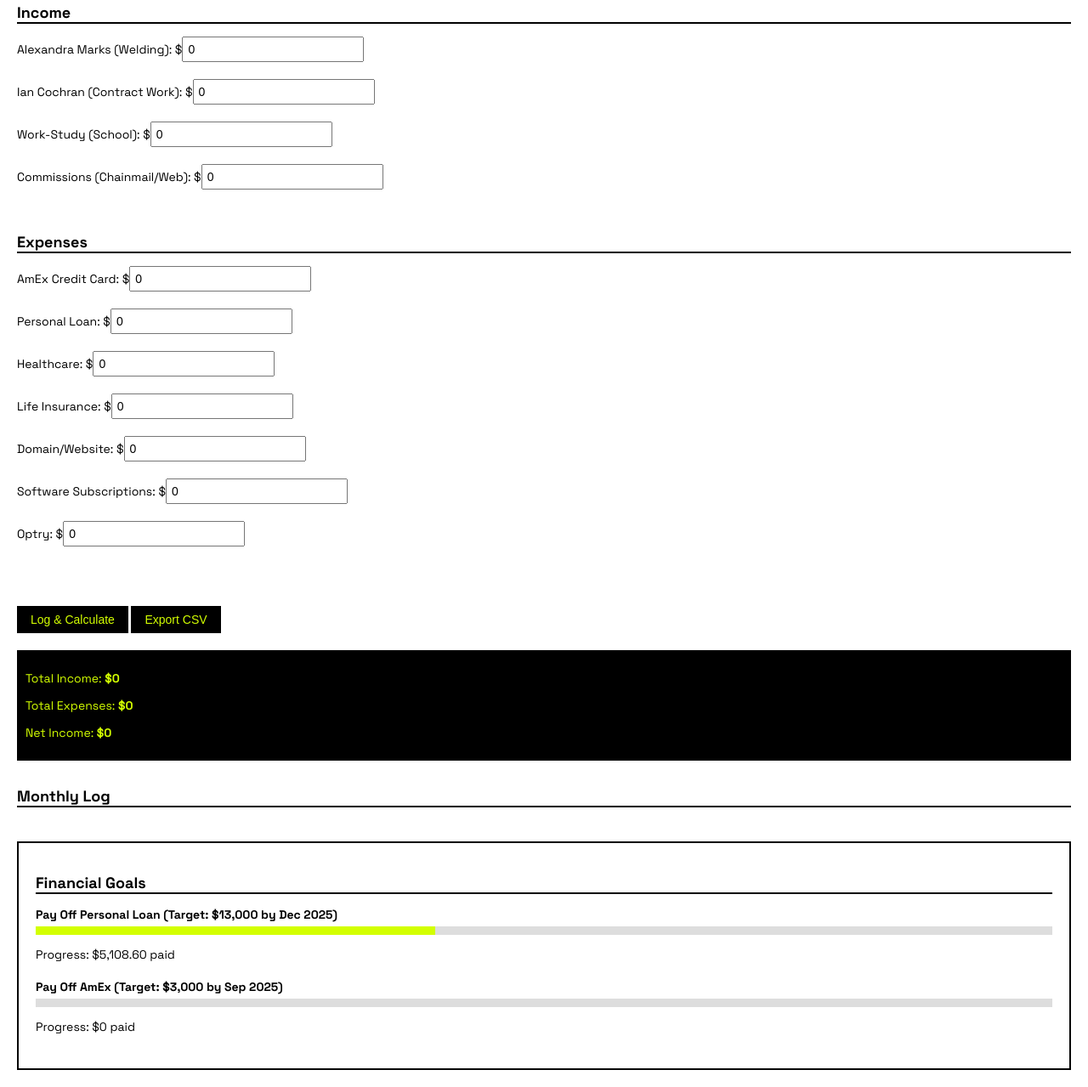
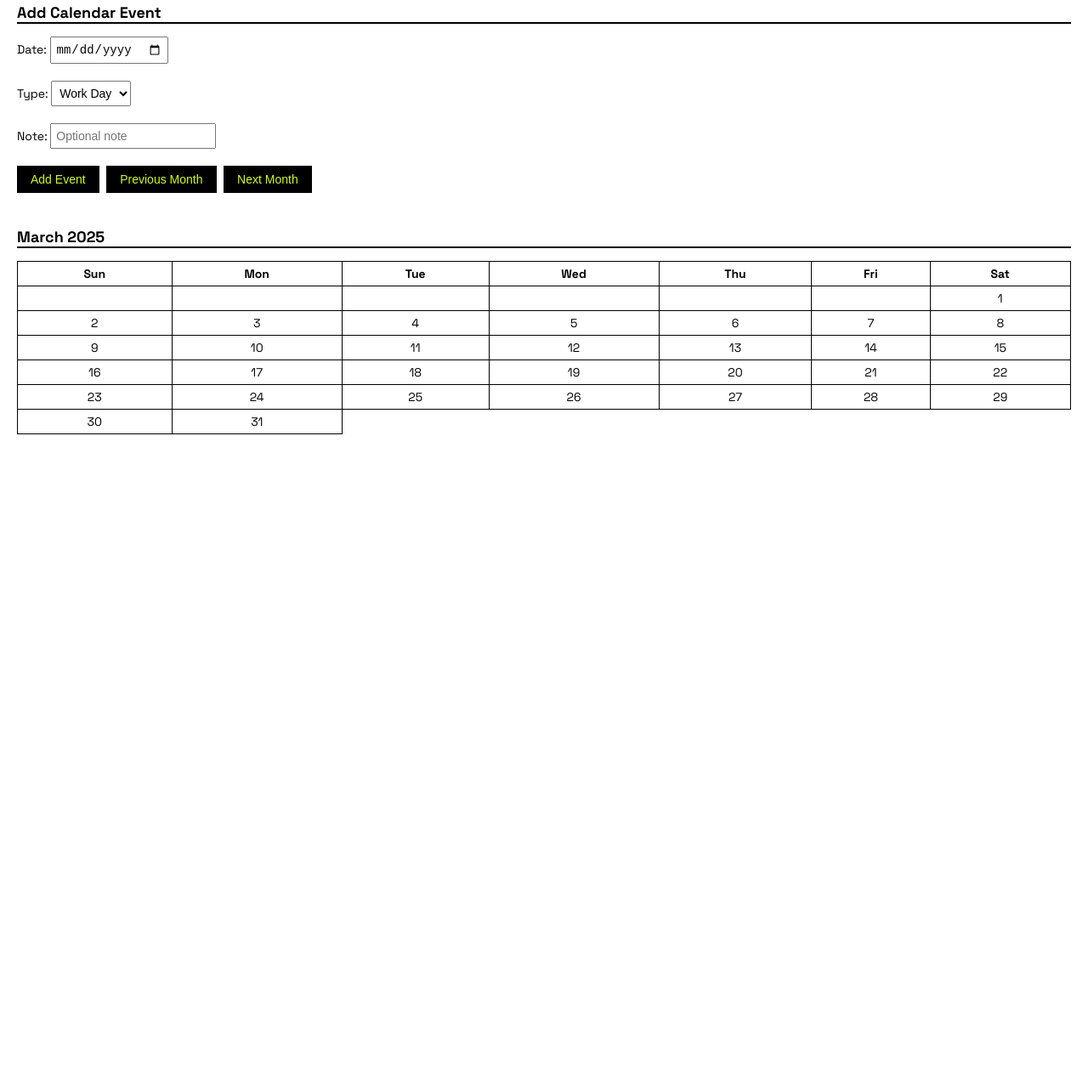
Before and after one commit to no-disguise/accountant-dashboard, a plain HTML site: page index.html in a window 1280 px wide. Shown: the part 69-1348 px from the top of the page at 85% size. After the commit the page ends 800 px from the top, so only its background shows below. Drawn offline with Linux system fonts and the light colour scheme.

Commit message:
Update index.html

```diff
--- a/index.html
+++ b/index.html
@@ -25,8 +25,7 @@
       display: block;
       margin-top: 10px;
     }
-    input[type="number"] {
-      width: 200px;
+    input, select {
       padding: 5px;
       margin-bottom: 10px;
       font-size: 14px;
@@ -48,40 +47,36 @@
       padding: 8px 16px;
       font-size: 14px;
       cursor: pointer;
-      margin-top: 20px;
+      margin-top: 10px;
+      margin-right: 5px;
     }
     button:hover {
       opacity: 0.8;
     }
-    .log {
-      margin-top: 30px;
+    .calendar-section {
+      margin-top: 40px;
     }
-    .log-entry {
-      font-size: 13px;
-      border-bottom: 1px solid #ddd;
-      padding: 5px 0;
+    table.calendar {
+      width: 100%;
+      border-collapse: collapse;
     }
-    .goal-tracker {
-      margin-top: 40px;
-      padding: 20px;
-      border: 2px solid #000;
+    table.calendar th, table.calendar td {
+      border: 1px solid #000;
+      padding: 5px;
+      text-align: center;
+      vertical-align: top;
     }
-    .goal {
-      margin-bottom: 20px;
+    .calendar .work-day {
+      background: #e0f7fa;
     }
-    .goal-title {
-      font-weight: bold;
+    .calendar .pay-day {
+      background: #f1f8e9;
     }
-    .progress-bar {
-      background: #ddd;
-      height: 10px;
-      position: relative;
-      margin-top: 5px;
+    .calendar .bill-due {
+      background: #ffebee;
     }
-    .progress-fill {
-      background: #d3ff00;
-      height: 100%;
-      width: 0%;
+    .event-note {
+      font-size: 11px;
     }
   </style>
 </head>
@@ -89,124 +84,133 @@
   <h1>The Accountant</h1>
 
   <div class="section">
-    <h2>Income</h2>
-    <label>Alexandra Marks (Welding): $<input type="number" id="income1" value="0"></label>
-    <label>Ian Cochran (Contract Work): $<input type="number" id="income2" value="0"></label>
-    <label>Work-Study (School): $<input type="number" id="income3" value="0"></label>
-    <label>Commissions (Chainmail/Web): $<input type="number" id="income4" value="0"></label>
+    <h2>Add Calendar Event</h2>
+    <label>Date: <input type="date" id="eventDate"></label>
+    <label>Type:
+      <select id="eventType">
+        <option value="work-day">Work Day</option>
+        <option value="pay-day">Pay Day</option>
+        <option value="bill-due">Bill Due</option>
+      </select>
+    </label>
+    <label>Note: <input type="text" id="eventNote" placeholder="Optional note"></label>
+    <button onclick="addCalendarEvent()">Add Event</button>
+    <button onclick="previousMonth()">Previous Month</button>
+    <button onclick="nextMonth()">Next Month</button>
   </div>
 
-  <div class="section">
-    <h2>Expenses</h2>
-    <label>AmEx Credit Card: $<input type="number" id="expense1" value="0"></label>
-    <label>Personal Loan: $<input type="number" id="expense2" value="0"></label>
-    <label>Healthcare: $<input type="number" id="expense3" value="0"></label>
-    <label>Life Insurance: $<input type="number" id="expense4" value="0"></label>
-    <label>Domain/Website: $<input type="number" id="expense5" value="0"></label>
-    <label>Software Subscriptions: $<input type="number" id="expense6" value="0"></label>
-    <label>Optry: $<input type="number" id="expense7" value="0"></label>
-  </div>
-
-  <button onclick="calculateAndLog()">Log & Calculate</button>
-  <button onclick="exportCSV()">Export CSV</button>
-
-  <div class="summary" id="summary">
-    <p>Total Income: <span class="highlight" id="totalIncome">$0</span></p>
-    <p>Total Expenses: <span class="highlight" id="totalExpenses">$0</span></p>
-    <p>Net Income: <span class="highlight" id="netIncome">$0</span></p>
-  </div>
-
-  <div class="log">
-    <h2>Monthly Log</h2>
-    <div id="logContainer"></div>
-  </div>
-
-  <div class="goal-tracker">
-    <h2>Financial Goals</h2>
-
-    <div class="goal">
-      <div class="goal-title">Pay Off Personal Loan (Target: $13,000 by Dec 2025)</div>
-      <div class="progress-bar">
-        <div class="progress-fill" style="width: 39.29%"></div>
-      </div>
-      <p>Progress: $5,108.60 paid</p>
-    </div>
-
-    <div class="goal">
-      <div class="goal-title">Pay Off AmEx (Target: $3,000 by Sep 2025)</div>
-      <div class="progress-bar">
-        <div class="progress-fill" style="width: 0%"></div>
-      </div>
-      <p>Progress: $0 paid</p>
-    </div>
+  <div class="calendar-section">
+    <h2 id="calendarTitle">Calendar</h2>
+    <table class="calendar">
+      <thead>
+        <tr>
+          <th>Sun</th><th>Mon</th><th>Tue</th><th>Wed</th><th>Thu</th><th>Fri</th><th>Sat</th>
+        </tr>
+      </thead>
+      <tbody id="calendarBody"></tbody>
+    </table>
   </div>
 
   <script>
-    function calculateAndLog() {
-      const incomeFields = ['income1', 'income2', 'income3', 'income4'];
-      const expenseFields = ['expense1', 'expense2', 'expense3', 'expense4', 'expense5', 'expense6', 'expense7'];
+    let calendarEvents = JSON.parse(localStorage.getItem('calendarEvents') || '[]');
+    let currentMonth = new Date().getMonth();
+    let currentYear = new Date().getFullYear();
 
-      const incomes = incomeFields.map(id => parseFloat(document.getElementById(id).value) || 0);
-      const expenses = expenseFields.map(id => parseFloat(document.getElementById(id).value) || 0);
+    function addCalendarEvent() {
+      const date = document.getElementById('eventDate').value;
+      const type = document.getElementById('eventType').value;
+      const note = document.getElementById('eventNote').value;
 
-      const totalIncome = incomes.reduce((a, b) => a + b, 0);
-      const totalExpenses = expenses.reduce((a, b) => a + b, 0);
-      const netIncome = totalIncome - totalExpenses;
-
-      document.getElementById('totalIncome').textContent = `$${totalIncome.toFixed(2)}`;
-      document.getElementById('totalExpenses').textContent = `$${totalExpenses.toFixed(2)}`;
-      document.getElementById('netIncome').textContent = `$${netIncome.toFixed(2)}`;
-
-      const now = new Date();
-      const logEntry = {
-        date: now.toLocaleDateString(),
-        income: totalIncome,
-        expenses: totalExpenses,
-        net: netIncome
-      };
-
-      let logs = JSON.parse(localStorage.getItem('financeLogs') || '[]');
-      logs.push(logEntry);
-      localStorage.setItem('financeLogs', JSON.stringify(logs));
-
-      renderLogs();
+      if (date && type) {
+        calendarEvents.push({ date, type, note });
+        localStorage.setItem('calendarEvents', JSON.stringify(calendarEvents));
+        const selectedDate = new Date(date);
+        currentMonth = selectedDate.getMonth();
+        currentYear = selectedDate.getFullYear();
+        generateCalendar(currentYear, currentMonth);
+      }
     }
 
-    function renderLogs() {
-      const container = document.getElementById('logContainer');
-      container.innerHTML = '';
-      const logs = JSON.parse(localStorage.getItem('financeLogs') || '[]');
-
-      logs.forEach(entry => {
-        const div = document.createElement('div');
-        div.className = 'log-entry';
-        div.textContent = `${entry.date} — Income: $${entry.income.toFixed(2)} | Expenses: $${entry.expenses.toFixed(2)} | Net: $${entry.net.toFixed(2)}`;
-        container.appendChild(div);
+    function deleteEvent(dateKey, index) {
+      calendarEvents = calendarEvents.filter((e, i) => {
+        const d = new Date(e.date);
+        const key = `${d.getFullYear()}-${d.getMonth()}-${d.getDate()}`;
+        return !(key === dateKey && i === index);
       });
+      localStorage.setItem('calendarEvents', JSON.stringify(calendarEvents));
+      generateCalendar(currentYear, currentMonth);
     }
 
-    function exportCSV() {
-      const logs = JSON.parse(localStorage.getItem('financeLogs') || '[]');
-      if (logs.length === 0) return;
+    function generateCalendar(year, month) {
+      const firstDay = new Date(year, month, 1);
+      const lastDay = new Date(year, month + 1, 0);
+      const numDays = lastDay.getDate();
 
-      const headers = ['Date', 'Income', 'Expenses', 'Net'];
-      const rows = logs.map(entry => [entry.date, entry.income, entry.expenses, entry.net]);
-      const csvContent = [headers, ...rows]
-        .map(row => row.join(","))
-        .join("\n");
+      const calendarBody = document.getElementById("calendarBody");
+      const calendarTitle = document.getElementById("calendarTitle");
+      calendarBody.innerHTML = "";
+      calendarTitle.textContent = `${firstDay.toLocaleString('default', { month: 'long' })} ${year}`;
 
-      const blob = new Blob([csvContent], { type: 'text/csv;charset=utf-8;' });
-      const url = URL.createObjectURL(blob);
-      const link = document.createElement("a");
-      link.setAttribute("href", url);
-      link.setAttribute("download", "finance_logs.csv");
-      link.style.display = "none";
-      document.body.appendChild(link);
-      link.click();
-      document.body.removeChild(link);
+      const eventsMap = {};
+      calendarEvents.forEach((event, idx) => {
+        const d = new Date(event.date);
+        const key = `${d.getFullYear()}-${d.getMonth()}-${d.getDate()}`;
+        if (!eventsMap[key]) eventsMap[key] = [];
+        eventsMap[key].push({ ...event, index: idx });
+      });
+
+      let date = 1;
+      for (let i = 0; i < 6; i++) {
+        const row = document.createElement("tr");
+        for (let j = 0; j < 7; j++) {
+          const cell = document.createElement("td");
+          if (i === 0 && j < firstDay.getDay()) {
+            cell.textContent = "";
+          } else if (date > numDays) {
+            break;
+          } else {
+            const key = `${year}-${month}-${date}`;
+            cell.textContent = date;
+            if (eventsMap[key]) {
+              eventsMap[key].forEach(e => {
+                const div = document.createElement('div');
+                div.className = e.type;
+                div.innerHTML = `<div class='event-note'>${e.note || e.type.replace('-', ' ')} <button onclick="deleteEvent('${key}', ${e.index})">x</button></div>`;
+                cell.appendChild(div);
+              });
+              cell.classList.add(...eventsMap[key].map(e => e.type));
+            }
+            date++;
+          }
+          row.appendChild(cell);
+        }
+        calendarBody.appendChild(row);
+      }
     }
 
-    window.onload = renderLogs;
+    function previousMonth() {
+      if (currentMonth === 0) {
+        currentMonth = 11;
+        currentYear--;
+      } else {
+        currentMonth--;
+      }
+      generateCalendar(currentYear, currentMonth);
+    }
+
+    function nextMonth() {
+      if (currentMonth === 11) {
+        currentMonth = 0;
+        currentYear++;
+      } else {
+        currentMonth++;
+      }
+      generateCalendar(currentYear, currentMonth);
+    }
+
+    window.onload = function () {
+      generateCalendar(currentYear, currentMonth);
+    };
   </script>
 </body>
 </html>
```
